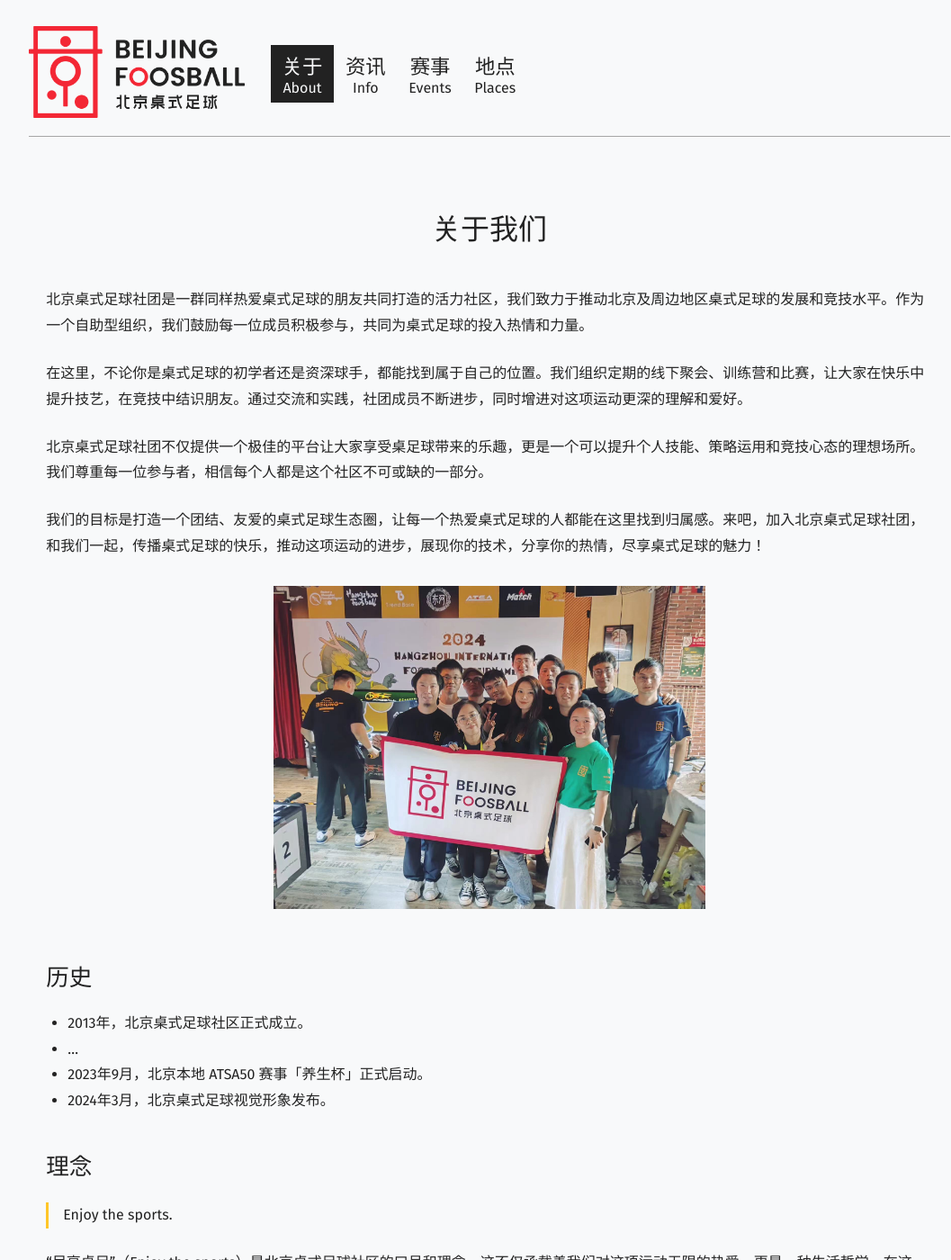
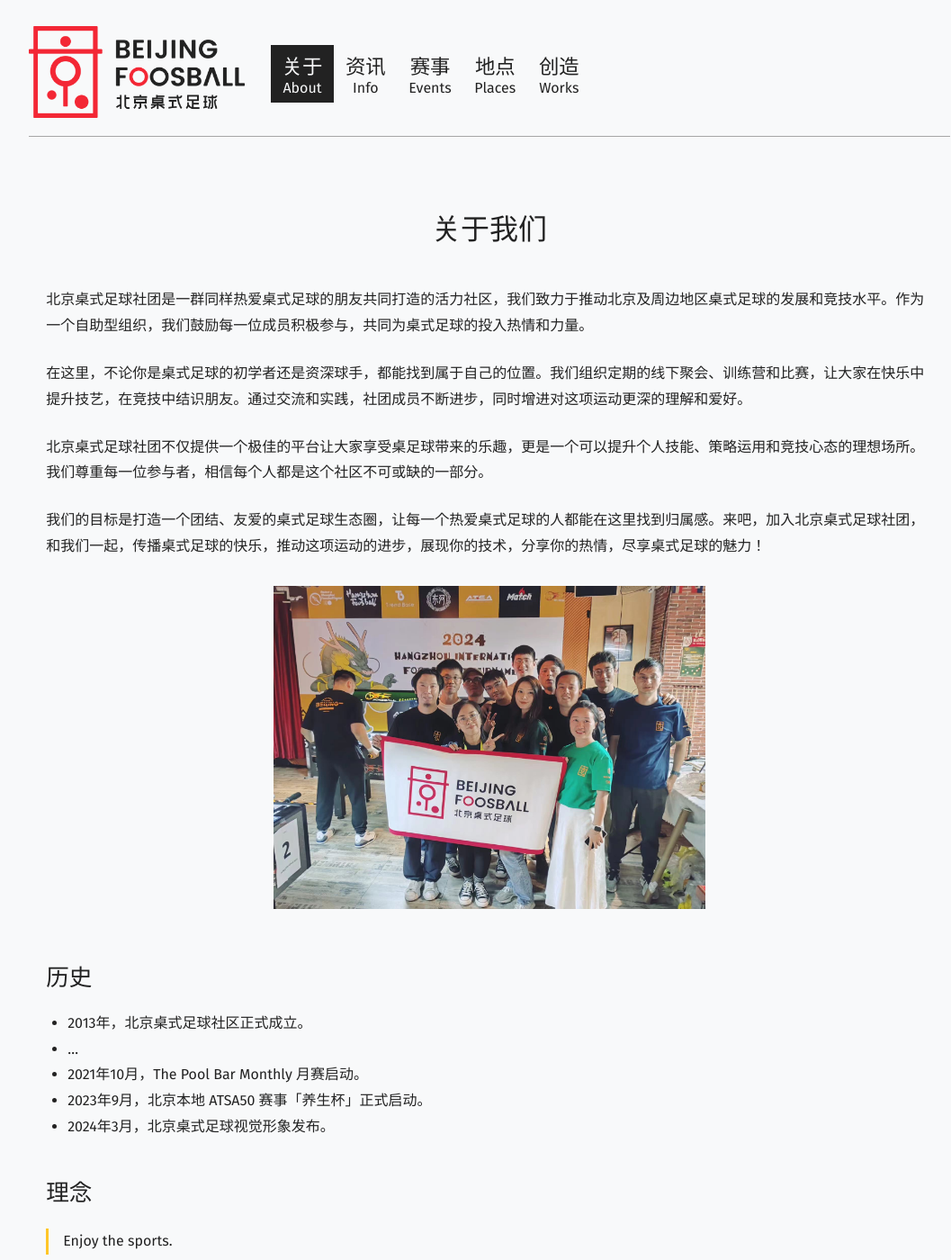
Before and after one commit to BeijingFoosball/beijingfoosball.github.io, a Jekyll site: the page built from about.md, in a window 1280 px wide and 1400 px high. Shown: the whole window at 90% size, without its empty margins (96-1153 px from the left). Built offline with Jekyll 4.4.1, drawn with Linux system fonts in a browser that asks for light colours; some web fonts are replaced.

Commit message:
feat: new events

```diff
--- a/_includes/header.html
+++ b/_includes/header.html
@@ -30,6 +30,12 @@
               <div class="menu-en">Places</div>
             </a>
           </div>
+          <div class="menu-item{% if page.key == "works" %}{{ " menu-active" }}{% endif %}">
+            <a href="/works.html">
+              <div>创造</div>
+              <div class="menu-en">Works</div>
+            </a>
+          </div>
         </div>
       </header>
     </nav>
--- a/about.md
+++ b/about.md
@@ -20,6 +20,7 @@
 
 - 2013年，北京桌式足球社区正式成立。
 - ...
+- 2021年10月，The Pool Bar Monthly 月赛启动。
 - 2023年9月，北京本地 ATSA50 赛事「养生杯」正式启动。
 - 2024年3月，北京桌式足球视觉形象发布。
 
--- a/events.html
+++ b/events.html
@@ -19,7 +19,11 @@
       </a>
     </div>
     <div class="tile-image">
+      {% if item.default_logo %}
+      <img src="/assets/images/events/{{ item.prefix }}.png" alt="" />
+      {% else %}
       <img src="/assets/images/events/{{ item.prefix }}-{{ item.date | date: '%Y%m%d'}}.png" alt="" />
+      {% endif %}
     </div>
   </div>
   {% endfor %}
```
Also changed, not shown: _data/events.yaml (+7 -0 lines), assets/images/events/YANGSHENG.png (renamed from assets/images/events/YANGSHENG-20240518.png).
